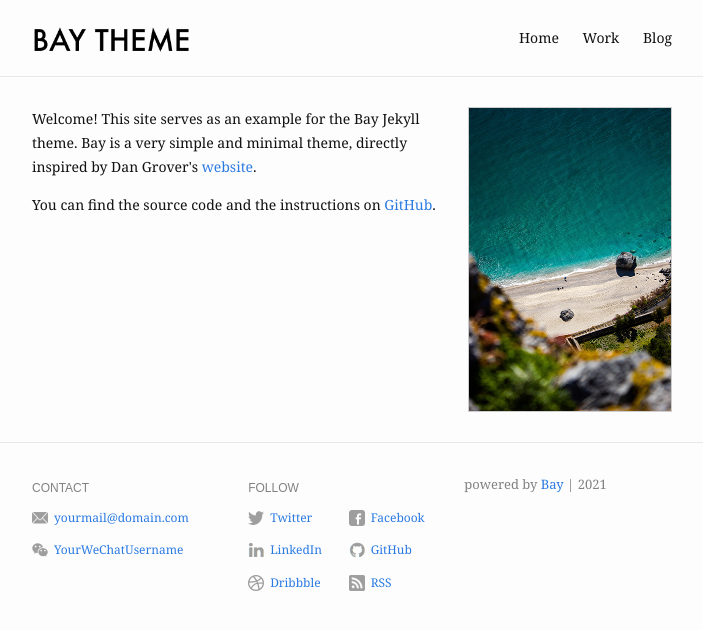
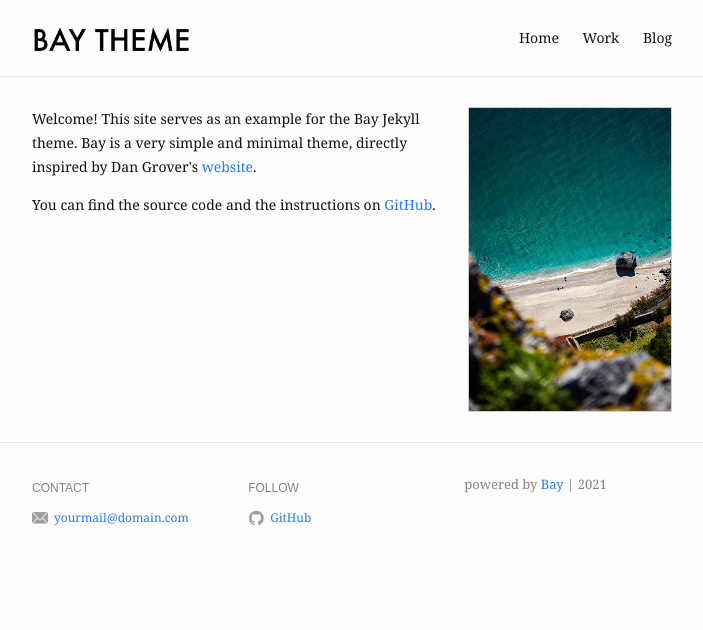
Before and after one commit to jiyoungj/jiyoungj.github.io, a Jekyll site: the page built from index.md, in a window 1280 px wide. Shown: the top 630 px of the page, without its empty margins (288-991 px from the left). Built offline with Jekyll 4.4.1, drawn with Linux system fonts in a browser that asks for light colours.

Commit message:
Update _config.yml

```diff
--- a/_config.yml
+++ b/_config.yml
@@ -1,13 +1,13 @@
 # For technical reasons, this file is *NOT* reloaded automatically when you use
 # 'bundle exec jekyll serve'. If you change this file, please restart the server process.
 
-title: Bay Jekyll Theme
+title: Jiyoung Jang
 description: >- # this means to ignore newlines until "baseurl:"
-  Bay is a minimal Jekyll Theme.
+
 baseurl: "/bay" # the subpath of the site
-url: "https://eliottvincent.github.io" # the base hostname & protocol for the site
+url: "https://jiyoungj.github.io" # the base hostname & protocol for the site
 og_image: /assets/img/profile-pic.jpg
-google_analytics: "UA-121636368-3"
+google_analytics: "UA-174916760-1"
 
 header:
   pages:
@@ -22,23 +22,9 @@
     - name: Email
       value: yourmail@domain.com
       link: mailto:yourmail@domain.com
-    - name: WeChat
-      value: YourWeChatUsername
-      link: "#"
   follow:
-    - name: Twitter
-      link: http://twitter.com/YourTwitterUsername
-      username: "@YourTwitterUsername"
-    - name: Facebook
-      link: http://facebook.com/YourFacebookUsername
-    - name: LinkedIn
-      link: http://linkedin.com/in/YourLinkedInUsername
     - name: GitHub
       link: http://github.com/YourGitHubUsername
-    - name: Dribbble
-      link: https://dribbble.com/YourDribbbleUsername
-    - name: RSS
-      link: /feed.xml
 
 # Build settings
 markdown: kramdown
```
